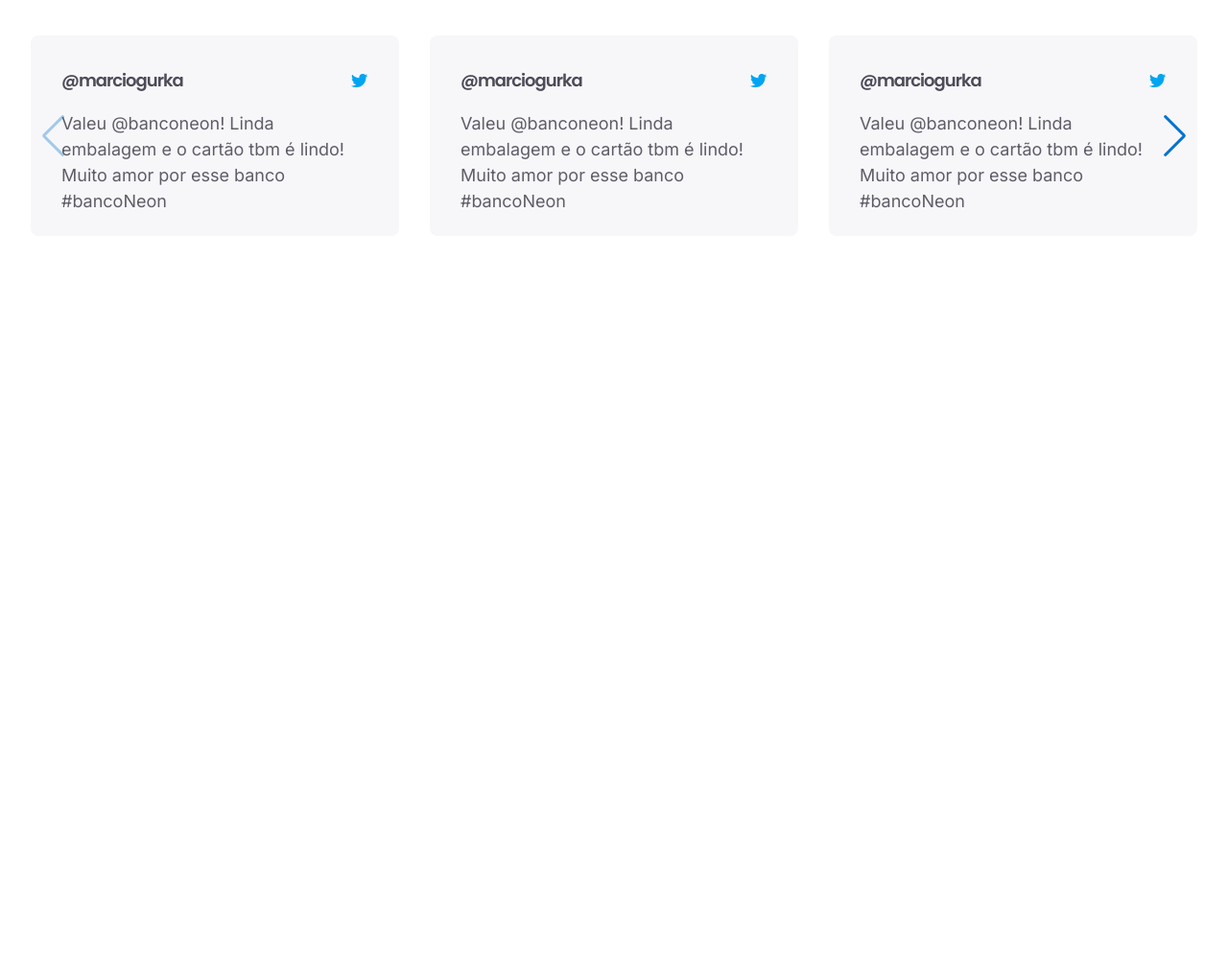
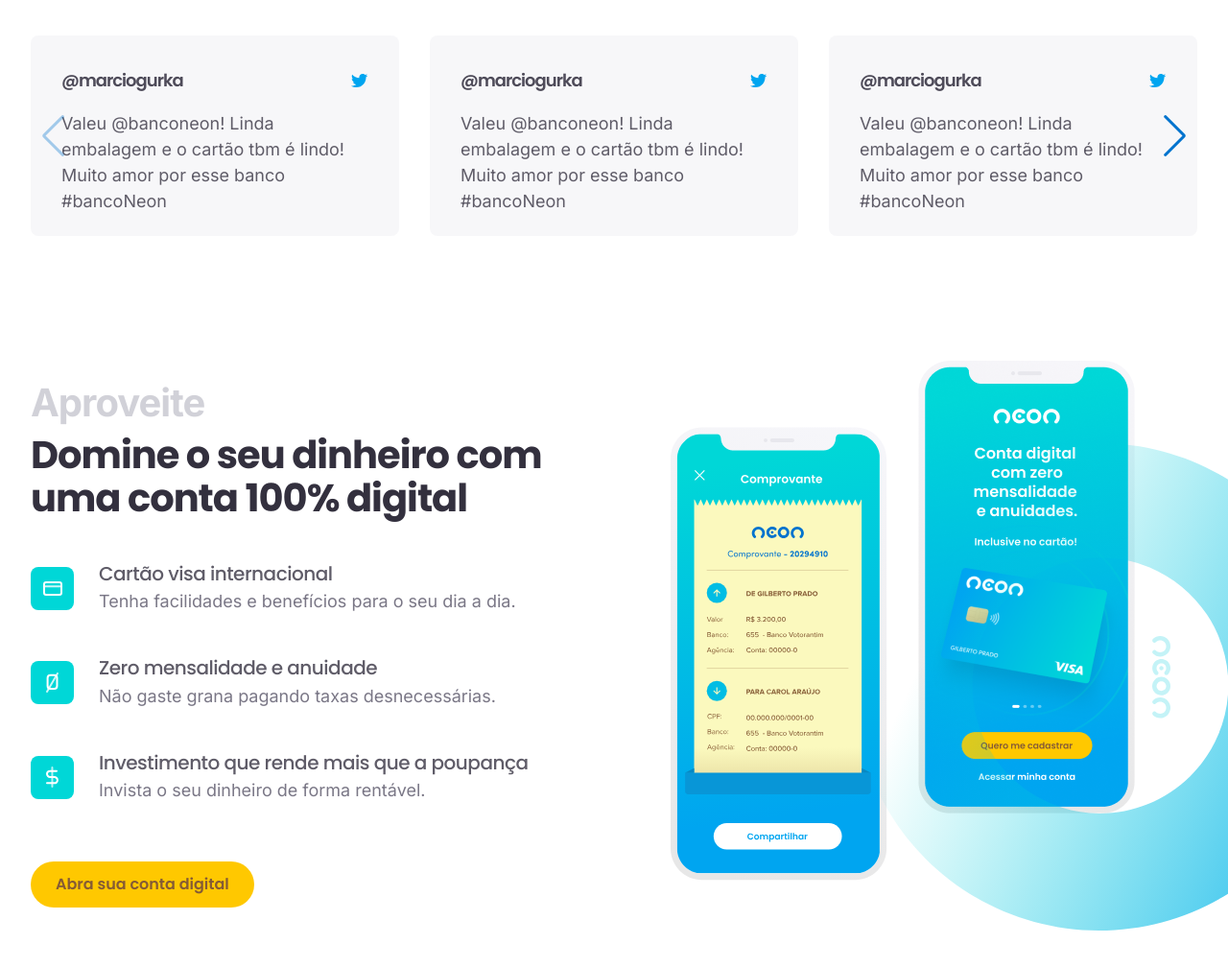
Before and after one commit to rogeritael/Landing-Page-Neon, a plain HTML site: page index.html in a window 1280 px wide. Shown: the part 2255-3263 px from the top of the page at 96% size. Before the commit the page ends 2501 px from the top, so only its background shows below. Drawn offline with nearby package versions, Linux system fonts and the light colour scheme; files whose address does not match are found by name.

Commit message:
[component] seção conta digital

```diff
--- a/index.html
+++ b/index.html
@@ -40,6 +40,7 @@
             </nav>
         </div>
     </header>
+
     <section class="s-hero">
         <div class="container">
             <div class="text">
@@ -77,6 +78,7 @@
             </div>
         </div>
     </section>
+
     <section class="s-card-neon">
         <div class="container">
             <div class="left-area">
@@ -158,6 +160,7 @@
             </div>
         </div>
     </section>
+
     <section class="s-depoimentos">
         <div class="container">
             <div class="top">
@@ -229,6 +232,48 @@
         </div>
     </section>
 
+    <section class="s-conta-digital">
+        <div class="container">
+            <div class="text">
+                <h2><span>Aproveite</span> Domine o seu dinheiro com uma conta 100% digital</h2>
+                <ul>
+                    <li>
+                        <div class="icon">
+                            <img src="img/icon-cartao-internacional.svg" alt="">
+                        </div>
+                        <div class="info">
+                            <h4>Cartão visa internacional</h4>
+                            <p>Tenha facilidades e benefícios para o seu dia a dia.</p>
+                        </div>
+                    </li>
+                    <li>
+                        <div class="icon">
+                            <img src="img/icon-taxa-zero.svg" alt="">
+                        </div>
+                        <div class="info">
+                            <h4>Zero mensalidade e anuidade</h4>
+                            <p>Não gaste grana pagando taxas desnecessárias.</p>
+                        </div>
+                    </li>
+                    <li>
+                        <div class="icon">
+                            <img src="img/icon-poupanca.svg" alt="">
+                        </div>
+                        <div class="info">
+                            <h4>Investimento que rende mais que a poupança</h4>
+                            <p>Invista o seu dinheiro de forma rentável.</p>
+                        </div>
+                    </li>
+                </ul>
+                <button class="btn-primary">Abra sua conta digital</button>
+            </div>
+            <div class="image">
+                <img src="img/mockup-01.svg" class="mockup-01" alt="">
+                <img src="img/mockup-02.png" class="mockup-02" alt="">
+                <img src="img/circle-conta-digital.svg" class="circle" alt="">
+            </div>
+        </div>
+    </section>
 
     <script src="https://cdn.jsdelivr.net/npm/swiper@11/swiper-bundle.min.js"></script>
     <script>
--- a/sass/_home.scss
+++ b/sass/_home.scss
@@ -316,3 +316,92 @@
         }
     }
 }
+
+.s-conta-digital {
+    padding-top: 12.7rem;
+    padding-bottom: 8.5rem;
+
+    .container {
+        display: flex;
+        align-items: center;
+    }
+
+    .text {
+        width: 100%;
+        max-width: 54.2rem;
+
+        h2 {
+            color: $gray-600;
+            margin-bottom: 4.5rem;
+
+            span {
+                display: block;
+                color: rgba(198, 197, 206, 0.8);
+                margin-bottom: 0.9rem;
+            }
+        }
+
+        ul {
+            margin-bottom: 6.1rem;
+
+            li {
+                display: flex;
+                align-items: center;
+
+                &:not(:last-child){
+                    margin-bottom: 4.5rem;
+                }
+
+                .icon {
+                    width: 4.5rem;
+                    height: 4.5rem;
+                    background-color: $brand-green-light;
+                    border-radius: 8px;
+                    @include flex(row, center, center);
+                    margin-right: 2.6rem;
+                }
+
+                .info {
+                    h4 {
+                        margin-bottom: 0.4rem;
+                        color: $gray-400;
+                    }
+
+                    p {
+                        font-size: 1.8rem;
+                        line-height: 150%;
+                        color: $gray-300;
+                    }
+                }
+            }
+        }
+    }
+
+    .image {
+        position: relative;
+        width: 100%;
+        max-width: 71.2rem;
+        height: 59.8rem;
+        left: 12.5rem;
+        margin-right: -2.8rem;
+
+        img {
+            position: absolute;
+
+            &.circle {
+                bottom: 0;
+                right: 0;
+            }
+
+            &.mockup-01 {
+                left: 0;
+                bottom: 4.7rem;
+            }
+
+            &.mockup-02 {
+                top: 0.3rem;
+                left: 25.8rem;
+            }
+        }
+    }
+}
```
Also changed, not shown: sass/main.css, 1 other file.
